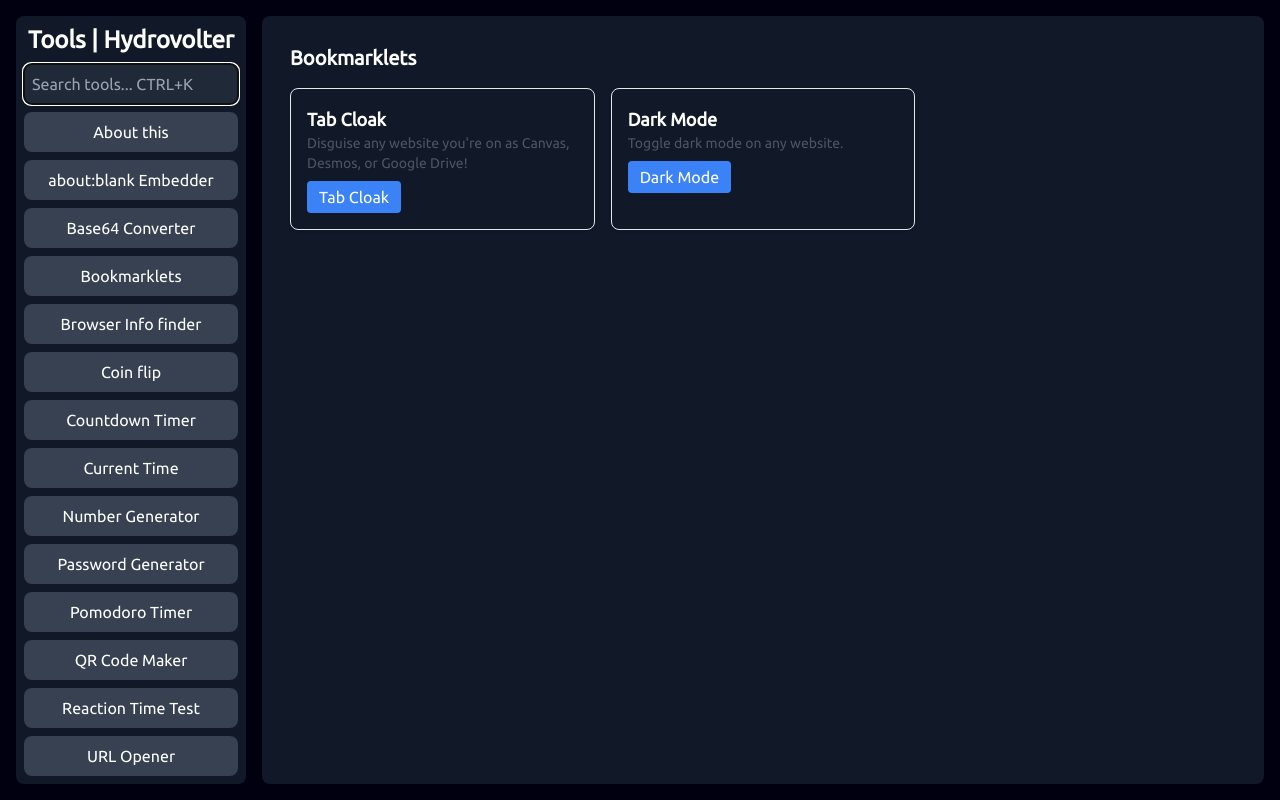
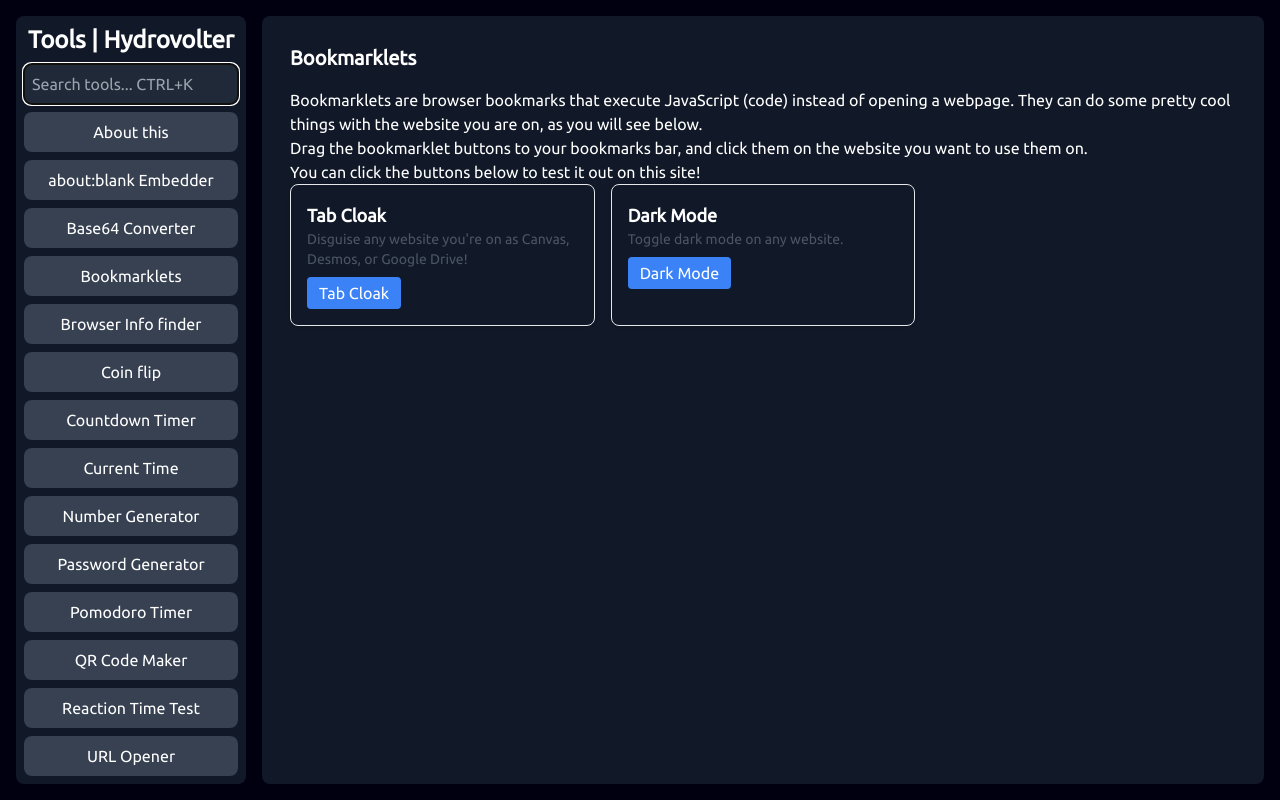
Before and after one commit to Hydrovolter/Tools, a Vue app: page /bookmarklets in a window 1280 px wide. Built offline with nearby package versions, Linux system fonts and the light colour scheme.

Commit message:
add bookmarklets info

```diff
--- a/src/views/BookmarkletsView.vue
+++ b/src/views/BookmarkletsView.vue
@@ -1,6 +1,9 @@
 <template>
     <div class="bookmarklets-view">
       <h1 class="text-xl font-bold mb-4">Bookmarklets</h1>
+      <p>Bookmarklets are browser bookmarks that execute JavaScript (code) instead of opening a webpage. They can do some pretty cool things with the website you are on, as you will see below.</p>
+      <p>Drag the bookmarklet buttons to your bookmarks bar, and click them on the website you want to use them on.</p>
+      <p>You can click the buttons below to test it out on this site!</p>
       <div class="grid grid-cols-1 md:grid-cols-2 lg:grid-cols-3 gap-4">
         <div v-for="bookmarklet in bookmarklets" :key="bookmarklet.name" class="p-4 border rounded-lg shadow">
           <h2 class="text-lg font-semibold">{{ bookmarklet.name }}</h2>
```
